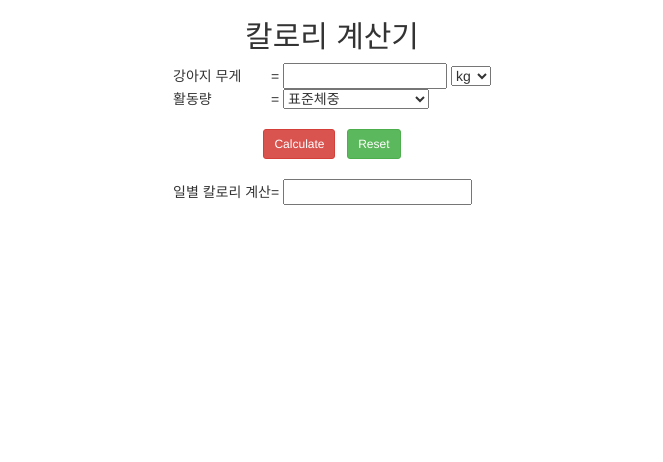
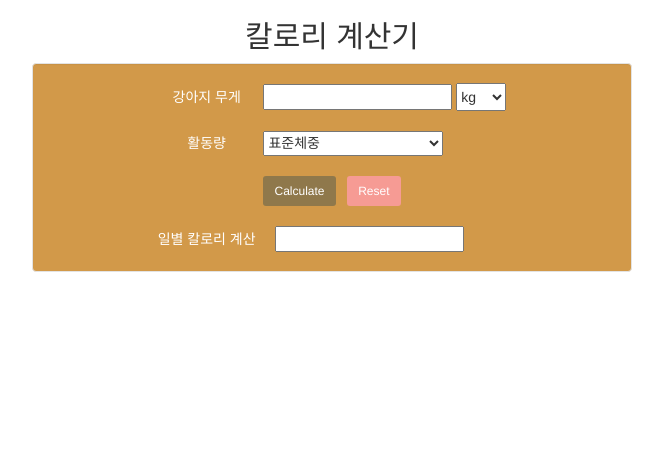
Before and after one commit to sist-g2/g2, a Java web app: page /adminboard/Calc.jsp in a window 1280 px wide. Shown: the top 462 px of the page, without its empty margins (308-971 px from the left). Run offline with Spring Boot 4, a stand-in JSP engine, Linux system fonts and the light colour scheme; the project's own start-up code is not run, and a stand-in starts its controllers and pages; some of the project's set-up classes (security, data sources, template engines, error pages and the like) are left out, and stand-ins take their place; some libraries are stand-ins or nearby versions.

Commit message:
hs009. 계산기 css 추가

```diff
--- a/MidProject_FounDog/WebContent/adminboard/Calc.jsp
+++ b/MidProject_FounDog/WebContent/adminboard/Calc.jsp
@@ -10,6 +10,19 @@
 .row {
    margin: 0px auto;
    width:900px;
+}
+.clear{
+	margin: 0px auto;
+	width:600px;
+	height: 400px;
+}
+#meswei{
+	width:50px;
+	height:27.5px;
+}
+#actlev{
+	width:180px;
+	height:25px;
 }
 </style>
 <script type="text/javascript">
@@ -65,6 +78,15 @@ function isNumber(num)
   return (typeof num == "string" || typeof num == "number") && !isNaN(num - 0) && num !== "";
 }
 
+/* function alert(val)
+{
+    $("#dynErrDisp").show();
+    $("#dynErrDisp").html(val);
+}
+$(document).ready(function() {
+	closeModal();
+}); */
+
 </script>
 </head>
 <body>
@@ -72,7 +94,7 @@ function isNumber(num)
 		<h2 align="center">칼로리 계산기</h2>
 		<div class="row">
 			<div class="clear">
-				<form name="first">
+				<form name="first" class="well" style="background-color: #d29949;">
 <!-- 					<div id="overlayloder" style ="top: 400px; display: none;">
 						<div class="loder">
 						</div>
@@ -81,9 +103,9 @@ function isNumber(num)
 						<table align="center" border="0" cellpadding="1" cellspacing="1" id="dog_calorie">
 							<tbody>
 								<tr>
-									<td>강아지 무게</td>
-									<td> =
-									<input type="text" id="weig" size="17" onkeyup="checnum(this)">
+									<td align="center" style="color:white">강아지 무게</td>
+									<td>&nbsp;
+									<input type="text" id="weig" size="20" width="20px" height="20px" onkeyup="checnum(this)" style="text-align: center">
 									<select id="meswei">
 										<option value="1">kg</option>
 										<option value="0.45359237">lbs</option>
@@ -91,8 +113,11 @@ function isNumber(num)
 									</td>
 								</tr>
 								<tr>
-									<td>활동량</td>
-									<td> =
+									<td colspan="2">&nbsp;</td>
+								</tr>
+								<tr>
+									<td align="center" style="color:white">활동량</td>
+									<td>&nbsp;
 									<select id="actlev">
 										<option value="110">표준체중</option>
 										<option value="125">활동적인</option>
@@ -110,18 +135,18 @@ function isNumber(num)
 								</tr>
 								<tr>
 									<td align="center" colspan="2">
-									<input type="button" value="Calculate" onclick="dog_calorie()" class="btn btn-sm btn-danger">
+									<input type="button" value="Calculate" onclick="dog_calorie()" class="btn btn-sm" style="background-color:#8F784B; color:white;">
 									&nbsp;
-									<input type="reset" value="Reset" class="btn btn-sm btn-success">
-									<div class="errClass"></div>
+									<input type="reset" value="Reset" class="btn btn-sm" style="background-color:#F69B94; color:white;">
+									<div class="errClass" id="dynErrDisp" style="display: none;"></div>
 								</tr>
 								<tr>
 									<td colspan="2">&nbsp;</td>
 								</tr>
 								<tr>
-									<td>일별 칼로리 계산</td>
-									<td> =
-									<input type="text" readonly id="result">
+									<td align="center" style="color:white">일별 칼로리 계산</td>
+									<td>&nbsp;&nbsp;&nbsp;&nbsp;
+										<input type="text" readonly id="result" style="text-align: center">
 									</td>
 								</tr>
 							</tbody>
```
